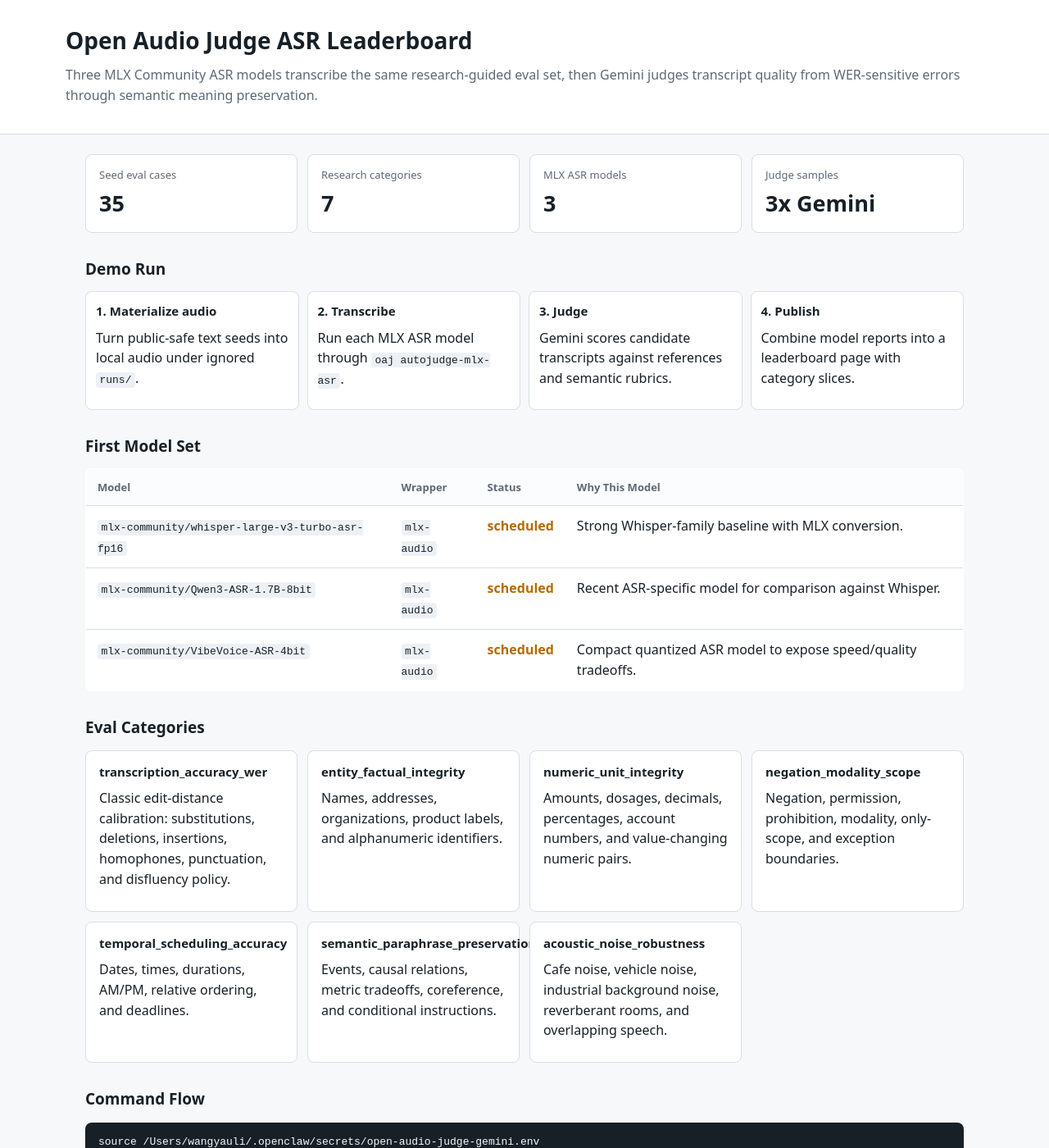
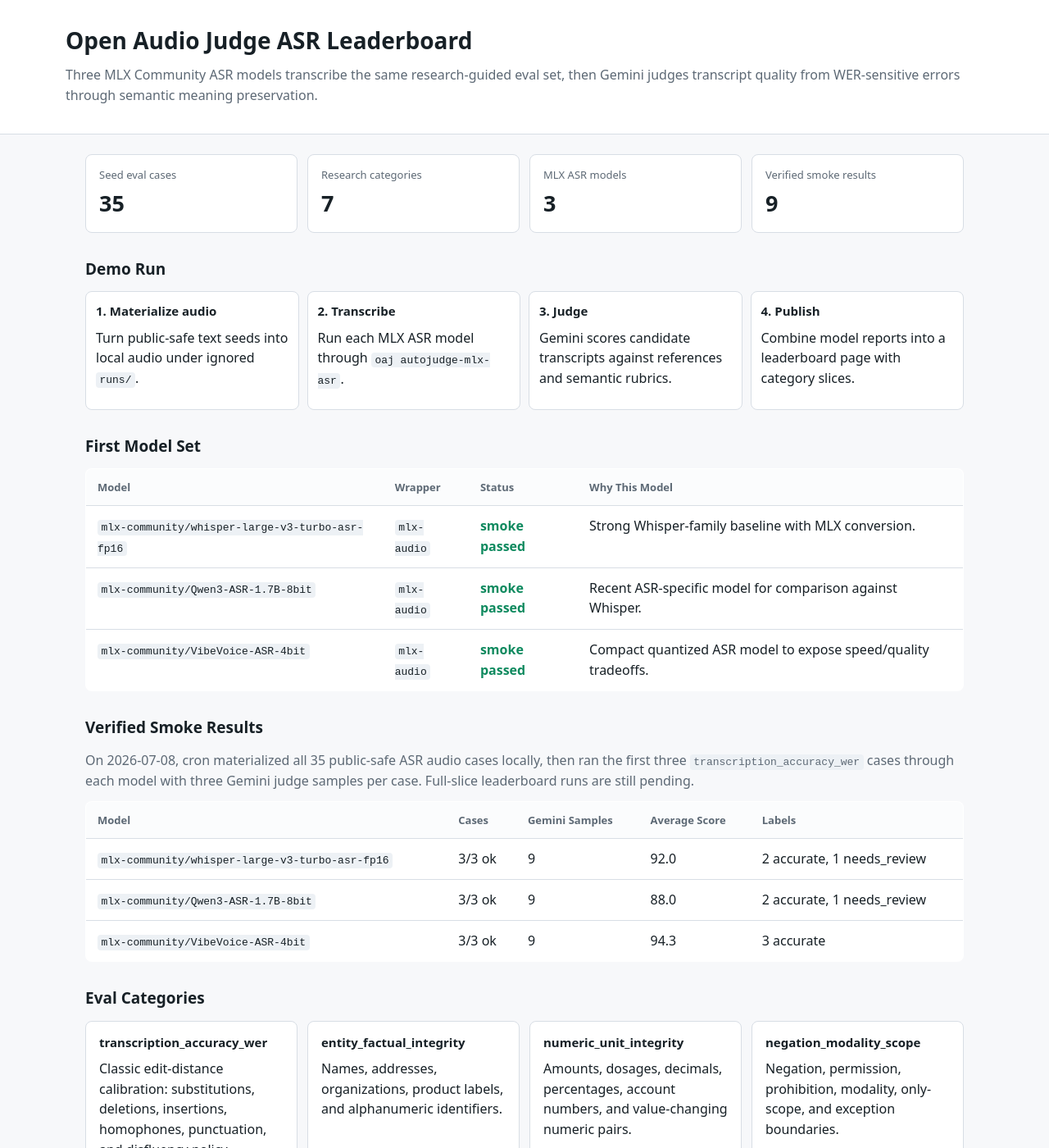
Before and after one commit to kennethli319/kennethli319.github.io, a Jekyll site: the page open-audio-judge/asr-leaderboard-demo.html, which Jekyll copies as it is, in a window 1280 px wide and 1400 px high. Shown: the whole window at 82% size. Built offline with Jekyll 4.4.1, drawn with Linux system fonts in a browser that asks for light colours; some of the changed text lies outside the part shown.

Commit message:
Refresh ASR smoke demo page

```diff
--- a/open-audio-judge/asr-leaderboard-demo.html
+++ b/open-audio-judge/asr-leaderboard-demo.html
@@ -115,7 +115,7 @@
       <div class="metric"><span>Seed eval cases</span><strong>35</strong></div>
       <div class="metric"><span>Research categories</span><strong>7</strong></div>
       <div class="metric"><span>MLX ASR models</span><strong>3</strong></div>
-      <div class="metric"><span>Judge samples</span><strong>3x Gemini</strong></div>
+      <div class="metric"><span>Verified smoke results</span><strong>9</strong></div>
     </section>
 
     <h2>Demo Run</h2>
@@ -130,9 +130,20 @@
     <table>
       <thead><tr><th>Model</th><th>Wrapper</th><th>Status</th><th>Why This Model</th></tr></thead>
       <tbody>
-        <tr><td><code>mlx-community/whisper-large-v3-turbo-asr-fp16</code></td><td><code>mlx-audio</code></td><td class="warn">scheduled</td><td>Strong Whisper-family baseline with MLX conversion.</td></tr>
-        <tr><td><code>mlx-community/Qwen3-ASR-1.7B-8bit</code></td><td><code>mlx-audio</code></td><td class="warn">scheduled</td><td>Recent ASR-specific model for comparison against Whisper.</td></tr>
-        <tr><td><code>mlx-community/VibeVoice-ASR-4bit</code></td><td><code>mlx-audio</code></td><td class="warn">scheduled</td><td>Compact quantized ASR model to expose speed/quality tradeoffs.</td></tr>
+        <tr><td><code>mlx-community/whisper-large-v3-turbo-asr-fp16</code></td><td><code>mlx-audio</code></td><td class="good">smoke passed</td><td>Strong Whisper-family baseline with MLX conversion.</td></tr>
+        <tr><td><code>mlx-community/Qwen3-ASR-1.7B-8bit</code></td><td><code>mlx-audio</code></td><td class="good">smoke passed</td><td>Recent ASR-specific model for comparison against Whisper.</td></tr>
+        <tr><td><code>mlx-community/VibeVoice-ASR-4bit</code></td><td><code>mlx-audio</code></td><td class="good">smoke passed</td><td>Compact quantized ASR model to expose speed/quality tradeoffs.</td></tr>
+      </tbody>
+    </table>
+
+    <h2>Verified Smoke Results</h2>
+    <p class="muted">On 2026-07-08, cron materialized all 35 public-safe ASR audio cases locally, then ran the first three <code>transcription_accuracy_wer</code> cases through each model with three Gemini judge samples per case. Full-slice leaderboard runs are still pending.</p>
+    <table>
+      <thead><tr><th>Model</th><th>Cases</th><th>Gemini Samples</th><th>Average Score</th><th>Labels</th></tr></thead>
+      <tbody>
+        <tr><td><code>mlx-community/whisper-large-v3-turbo-asr-fp16</code></td><td>3/3 ok</td><td>9</td><td>92.0</td><td>2 accurate, 1 needs_review</td></tr>
+        <tr><td><code>mlx-community/Qwen3-ASR-1.7B-8bit</code></td><td>3/3 ok</td><td>9</td><td>88.0</td><td>2 accurate, 1 needs_review</td></tr>
+        <tr><td><code>mlx-community/VibeVoice-ASR-4bit</code></td><td>3/3 ok</td><td>9</td><td>94.3</td><td>3 accurate</td></tr>
       </tbody>
     </table>
 
@@ -205,7 +216,7 @@ oaj report \
 }</code></pre>
 
     <h2>Research Notes</h2>
-    <p>See <code>docs/asr-eval-taxonomy.md</code> for the category rationale and <code>examples/asr_research_cases.jsonl</code> for the seed manifest. This page intentionally marks model status as scheduled until cron-generated runs produce verified artifacts.</p>
+    <p>See <code>docs/asr-eval-taxonomy.md</code> for the category rationale and <code>examples/asr_research_cases.jsonl</code> for the seed manifest. Smoke results are verified local artifacts; the page should move to full leaderboard rankings only after all seven categories are run for each model.</p>
   </main>
 </body>
 </html>
```
